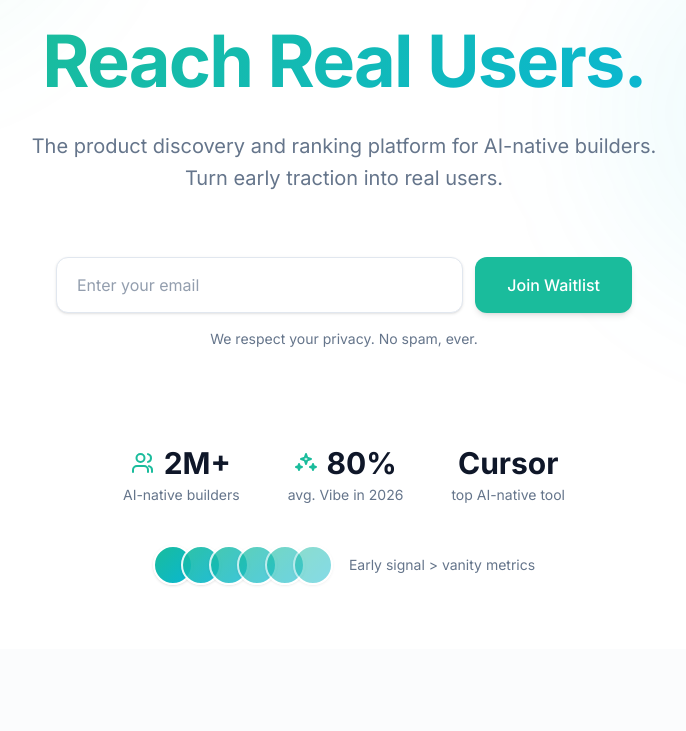
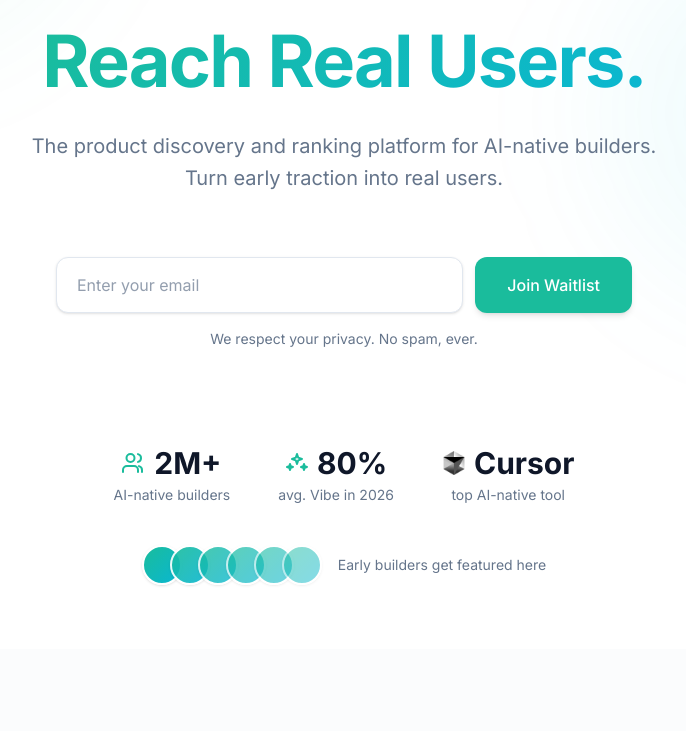
Before and after one commit to Alexwtlf/vcodinglist, a Next.js app: page / in a window 1280 px wide. Shown: the part 415-1146 px from the top of the page, without its empty margins (296-982 px from the left). Built offline with nearby package versions, Linux system fonts and the light colour scheme.

Commit message:
Update landing stats, footer and add cursor image

```diff
--- a/src/components/landing/Footer.tsx
+++ b/src/components/landing/Footer.tsx
@@ -3,7 +3,7 @@ export function Footer() {
     <footer className="border-t border-border px-4 py-12 sm:px-6 lg:px-8">
       <div className="mx-auto max-w-4xl text-center">
         <a
-          href="https://twitter.com/alexib"
+          href="https://x.com/alexwtlf"
           target="_blank"
           rel="noopener noreferrer"
           className="mb-6 inline-flex h-10 w-10 items-center justify-center rounded-full bg-muted text-muted-foreground transition-colors duration-200 hover:bg-primary/10 hover:text-primary"
--- a/src/components/landing/Stats.tsx
+++ b/src/components/landing/Stats.tsx
@@ -1,4 +1,5 @@
 import type { SVGProps } from "react";
+import Image from "next/image";
 
 function UsersIcon(props: SVGProps<SVGSVGElement>) {
   return (
@@ -60,10 +61,24 @@ function SparklesIcon(props: SVGProps<SVGSVGElement>) {
   );
 }
 
+type IconProps = { className?: string };
+
+function CursorIcon({ className }: IconProps) {
+  return (
+    <Image
+      src="/cursor.png"
+      alt="Cursor logo"
+      width={24}
+      height={24}
+      className={className}
+    />
+  );
+}
+
 const metrics = [
   { value: "2M+", label: "AI-native builders", icon: UsersIcon },
   { value: "80%", label: "avg. Vibe in 2026", icon: SparklesIcon },
-  { value: "Cursor", label: "top AI-native tool", icon: null },
+  { value: "Cursor", label: "top AI-native tool", icon: CursorIcon },
 ] as const;
 
 export function Stats() {
@@ -74,9 +89,7 @@ export function Stats() {
           {metrics.map((metric) => (
             <div key={metric.value} className="text-center">
               <div className="flex items-center justify-center gap-2 text-2xl font-bold text-foreground sm:text-3xl">
-                {metric.icon ? (
-                  <metric.icon className="h-6 w-6 text-primary" />
-                ) : null}
+                {metric.icon ? <metric.icon className="h-6 w-6 text-primary" /> : null}
                 {metric.value}
               </div>
               <div className="mt-1 text-sm text-muted-foreground">
@@ -98,7 +111,7 @@ export function Stats() {
             ))}
           </div>
           <span className="ml-4 text-sm text-muted-foreground">
-            Early signal &gt; vanity metrics
+          Early builders get featured here
           </span>
         </div>
       </div>
```
Also changed, not shown: public/cursor.png (added).
